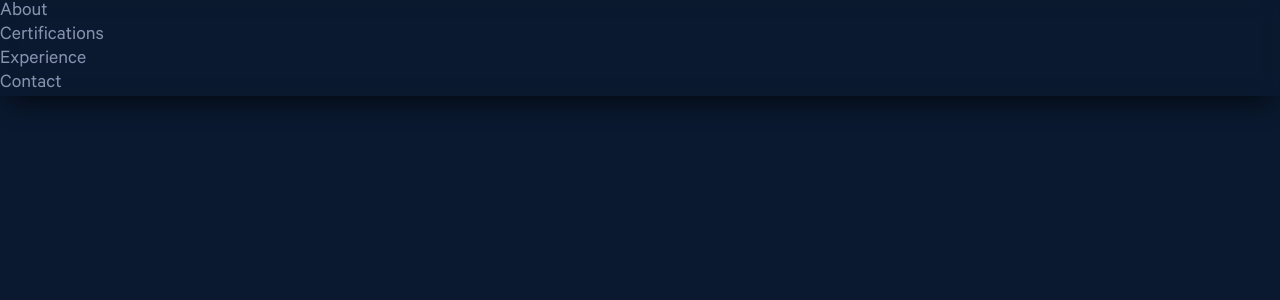
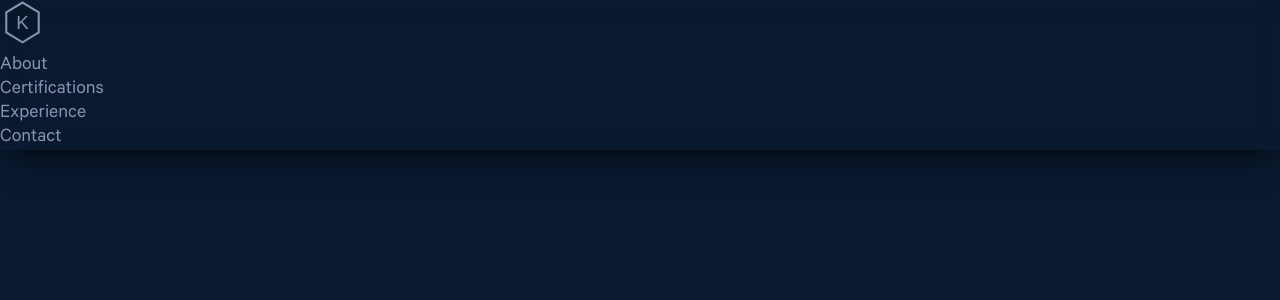
Before and after one commit to ecalcutin/kalkutin.dev, a React app: page / in a window 1280 px wide. Shown: the top 300 px of the page. Built offline with nearby package versions, Linux system fonts and the light colour scheme.

Commit message:
feat(): Add header component

```diff
--- /dev/null
+++ b/src/client/components/Header/Logo.tsx
@@ -0,0 +1,42 @@
+import React from 'react';
+
+type Props = {
+  readonly size: number;
+};
+
+export const Logo: React.FC<Props> = props => {
+  const { size } = props;
+
+  return (
+    <svg
+      width={size}
+      height={size}
+      xmlns='http://www.w3.org/2000/svg'
+      viewBox='0 0 350 430'
+    >
+      <title>Kalkutin Evgenii</title>
+      <polygon
+        stroke='currentcolor'
+        strokeWidth={20}
+        points='20 118.997 20 309 174.999 404 330 309 330 118.997 174.999 24 20 118.997'
+        style={{
+          fillOpacity: 0.1,
+          fillRule: 'nonzero',
+        }}
+      />
+      <text
+        x='175'
+        y='230'
+        style={{
+          fill: 'currentColor',
+          fontFamily: 'Arial, sans-serif',
+          fontSize: '180',
+          textAnchor: 'middle',
+          dominantBaseline: 'middle',
+        }}
+      >
+        K
+      </text>
+    </svg>
+  );
+};
--- a/src/client/components/Header/index.tsx
+++ b/src/client/components/Header/index.tsx
@@ -1,11 +1,14 @@
 import React from 'react';
 
+import { Logo } from './Logo';
 import styles from './header.module.css';
 
 export const Header: React.FC = () => {
   return (
     <header className={styles.header}>
-      <div></div>
+      <a href='/' aria-label='home'>
+        <Logo size={45} />
+      </a>
       <nav>
         <ol>
           <li>
```
